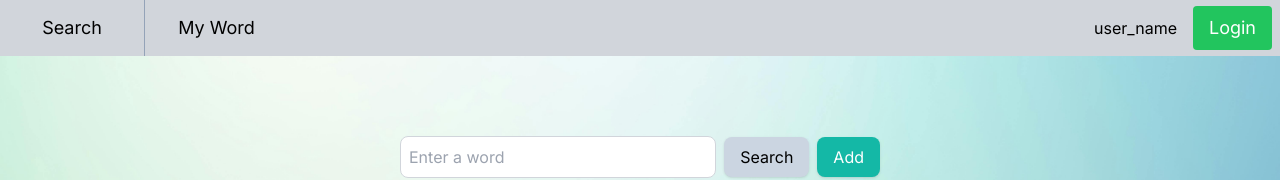
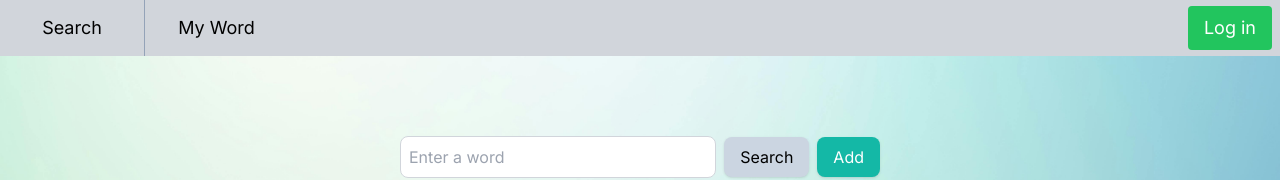
Before and after one commit to JiaxianGu/word-expert, a Next.js app in the folder word-expert/: page / in a window 1280 px wide. Shown: the top 180 px of the page. Built offline with nearby package versions, Linux system fonts and the light colour scheme.

Commit message:
feat: implement navbar login/out button, implement signup logic

```diff
--- a/word-expert/app/components/Login.jsx
+++ b/word-expert/app/components/Login.jsx
@@ -1,8 +1,14 @@
 "use clien";
 import React, { useState, useEffect } from 'react'
+let BACKENDURL="";
 
+const Login = ({ handleSetPageView, handleSetIsLoggedIn, handleSetUserName }) => {
+    if(process.env.NODE_ENV === 'development') {
+        BACKENDURL='http://localhost:8080';
+    } else if(process.env.NODE_ENV === 'production') {
+        BACKENDURL='https://word-expert-backend.onrender.com';
+    }
 
-const Login = ({ handleSetPageView }) => {
     const handleOutsideClick = () => {
         handleSetPageView('search');
     }
@@ -18,14 +24,31 @@ const Login = ({ handleSetPageView }) => {
         else if (changeType === "confirm_password") setInputConfirmPassword(e.target.value);
     }
 
-    const handleSignUp = (event) => {
+    const handleSignUp = async (event) => {
+        console.log("signup");
         event.preventDefault();
         if (inputPassword !== inputConfirmPassword) {
             alert ("Passwords do not match. Please try again.");
             setInputConfirmPassword('');
             setInputPassword('');
         } else {
-
+            const reqBody = JSON.stringify({userName : inputUserName, plainPassword: inputPassword})
+            const response = await fetch(`${BACKENDURL}/signup`, {
+                method: 'POST',
+                headers: {'Content-Type': 'application/json',},
+                body: reqBody,
+            });
+            if (response.status === 409) {
+                alert("User name already taken. Please choose another one.");
+                setInputUserName('');
+                setInputPassword('');
+                setInputConfirmPassword('');
+            }
+            if (response.status === 200) {
+                handleSetIsLoggedIn(true);
+                handleSetUserName(inputUserName);
+                handleSetPageView("search");
+            }
         }
     }
 
@@ -42,22 +65,23 @@ const Login = ({ handleSetPageView }) => {
                         <input
                             type="uername"
                             placeholder="User Name"
+                            value={inputUserName}
                             className="w-4/5 p-2 mb-8 border border-gray-300 rounded"
                             onChange={(e) => handleInputChange(e, "user_name")}
                         />
                         <input
                             type="password"
                             placeholder="Password"
+                            value={inputPassword}
                             className="w-4/5 p-2 mb-8 border border-gray-300 rounded"
                             onChange={(e) => handleInputChange(e, "password")}
-                            value={inputPassword}
                         />
                         <input
                             type="password"
                             placeholder="Confirm password"
+                            value={inputConfirmPassword}
                             className="w-4/5 p-2 mb-8 border border-gray-300 rounded"
                             onChange={(e) => handleInputChange(e, "confirm_password")}
-                            value={inputConfirmPassword}
                         />
                         <button
                             type="submit"
@@ -77,12 +101,16 @@ const Login = ({ handleSetPageView }) => {
                         <input
                             type="uername"
                             placeholder="User Name"
+                            value={inputUserName}
                             className="w-4/5 p-2 mb-8 border border-gray-300 rounded"
+                            onChange={(e) => handleInputChange(e, "user_name")}
                         />
                         <input
                             type="password"
                             placeholder="Password"
+                            value={inputPassword}
                             className="w-4/5 p-2 mb-8 border border-gray-300 rounded"
+                            onChange={(e) => handleInputChange(e, "password")}
                         />
                         <button
                             type="submit"
--- a/word-expert/app/components/MainArea.jsx
+++ b/word-expert/app/components/MainArea.jsx
@@ -3,12 +3,16 @@ import Search from './Search';
 import Library from './Library';
 import Login from './Login';
 
-const MainArea = ({ pageView, handleSetPageView}) => {
+const MainArea = ({ pageView, handleSetPageView, isLoggedIn, userName, handleSetIsLoggedIn, handleSetUserName}) => {
     const renderElement = (pageView) => {
         if (pageView === 'search') {
             return <Search></Search>
         } else if (pageView === 'login') {
-            return <Login handleSetPageView={handleSetPageView}></Login>
+            return <Login
+            handleSetPageView={handleSetPageView}
+            handleSetIsLoggedIn={handleSetIsLoggedIn}
+            handleSetUserName={handleSetUserName}
+            ></Login>
         } else if (pageView === 'library') {
             return <Library></Library>
         }
--- a/word-expert/app/components/Navbar.jsx
+++ b/word-expert/app/components/Navbar.jsx
@@ -1,7 +1,7 @@
 "use client";
 import React from 'react'
 
-const Navbar = ({ handleSetPageView }) => {
+const Navbar = ({ handleSetPageView, isLoggedIn, userName, handleSetIsLoggedIn, handleSetUserName }) => {
 
     const handleSearchClick = () => {
         handleSetPageView('search');
@@ -11,8 +11,32 @@ const Navbar = ({ handleSetPageView }) => {
         handleSetPageView('library')
     }
 
-    const handleProfileClick = () => {
+    const handleLoginClick = () => {
         handleSetPageView('login')
+    }
+
+    const renderLogInOutButton = () => {
+        if (isLoggedIn) {
+            return (
+                <>
+                    <div className='inline-flex items-center justify-center py-2 px-4 mr-2 text-red-500 border-2 border-red-500 rounded hover:bg-red-300 transition duration-300 cursor-pointer text-lg'
+                        onClick={() => {handleSetIsLoggedIn(false); handleSetUserName('')}}
+                    >
+                        Log out
+                    </div>
+                </>
+            )
+        } else {
+            return (
+                <>
+                    <div className='inline-flex items-center justify-center py-2 px-4 mr-2 bg-green-500 text-white rounded hover:bg-green-700 transition duration-300 cursor-pointer text-lg'
+                        onClick={handleLoginClick}
+                    >
+                        Log in
+                    </div>
+                </>
+            )
+        }
     }
 
     return (
@@ -34,12 +58,8 @@ const Navbar = ({ handleSetPageView }) => {
             </div>
 
             <div className='flex items-center '>
-            <div className='mr-4'>user_name</div>
-            <div className='inline-flex items-center justify-center py-2 px-4 mr-2 bg-green-500 text-white rounded hover:bg-green-700 transition duration-300 cursor-pointer text-lg'
-            onClick={handleProfileClick}
-            >
-            Login
-            </div>
+                <div className='mr-4'>{userName}</div>
+                {renderLogInOutButton()}
             </div>
 
         </div>
--- a/word-expert/app/components/Page.jsx
+++ b/word-expert/app/components/Page.jsx
@@ -7,7 +7,7 @@ import MainArea from './MainArea';
 
 const Page = () => {
     const [pageView, setPageView] = useState("search"); // search, library, login
-    const [isLoggedIg, setIsLoggedIn] = useState(false);
+    const [isLoggedIn, setIsLoggedIn] = useState(false);
     const [userName, setUserName] = useState("");
     const [userId, setUserId] = useState();
 
@@ -15,14 +15,31 @@ const Page = () => {
         setPageView(newPageView);
     }
 
+    const handleSetIsLoggedIn = (newIsLoggedIn) => {
+        setIsLoggedIn(newIsLoggedIn);
+    }
+
+    const handleSetUserName = (newUserName) => {
+        setUserName(newUserName);
+    }
+
     return (
         <div>
             <Navbar
+                pageView={pageView}
                 handleSetPageView={handleSetPageView}
+                isLoggedIn={isLoggedIn}
+                userName={userName}
+                handleSetIsLoggedIn={handleSetIsLoggedIn}
+                handleSetUserName={handleSetUserName}
                 ></Navbar>
             <MainArea
                 pageView={pageView}
                 handleSetPageView={handleSetPageView}
+                isLoggedIn={isLoggedIn}
+                userName={userName}
+                handleSetIsLoggedIn={handleSetIsLoggedIn}
+                handleSetUserName={handleSetUserName}
             ></MainArea>
         </div>
     )
```
Lines whose indentation alone changed are shown as unchanged.
